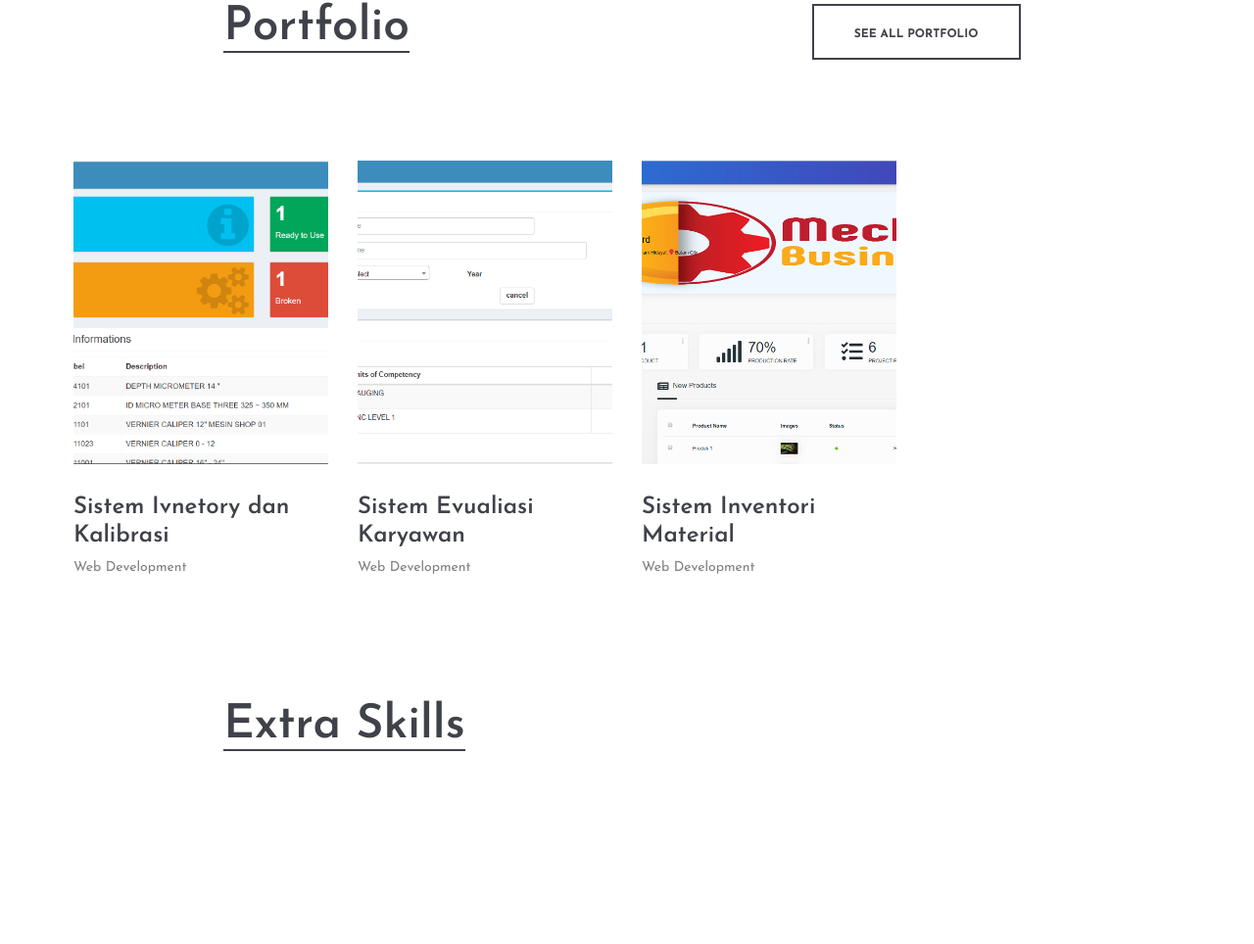
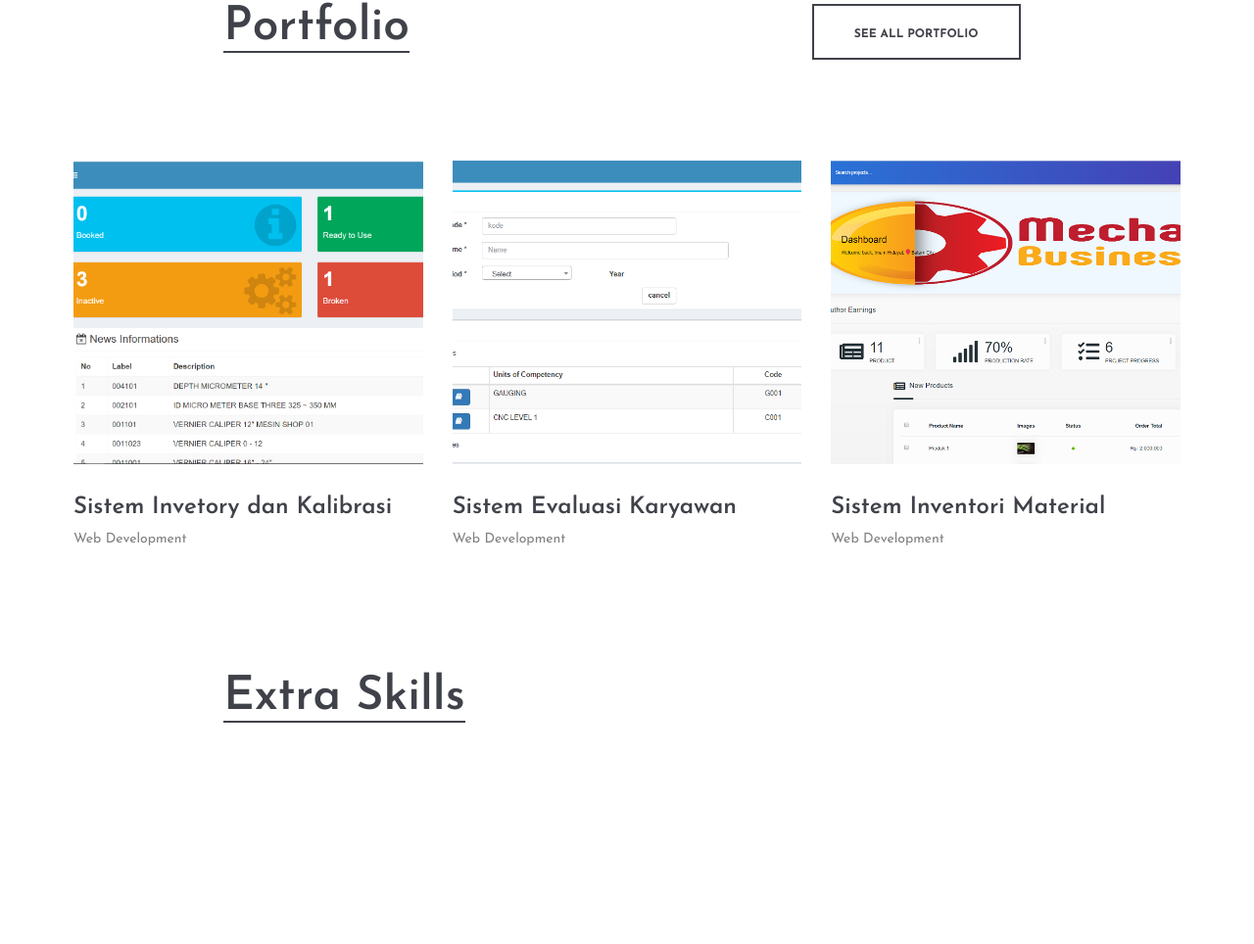
Before and after one commit to sahyudi/sahyudi.github.io, a plain HTML site: page index.html in a window 1280 px wide. Shown: the part 3164-4128 px from the top of the page at 98% size. Drawn offline with nearby package versions, Linux system fonts and the light colour scheme.

Commit message:
memperbaiki typo

```diff
--- a/index.html
+++ b/index.html
@@ -247,23 +247,23 @@
       </div>
       <div class="portfolio-warp">
         <div class="row">
-          <div class="col-xl-3 col-lg-6 col-md-6 col-md-4">
+          <div class="col-xl-4 col-lg-4 col-md-4">
             <div class="portfolio-item">
               <a href="img/portfolio/inventory.png" class="set-bg port-pic"
                 data-setbg="img/portfolio/inventory.png"></a>
-              <h2>Sistem Ivnetory dan Kalibrasi</h2>
+              <h2>Sistem Invetory dan Kalibrasi</h2>
               <p>Web Development</p>
             </div>
           </div>
-          <div class="col-xl-3 col-lg-6 col-md-6 col-md-4">
+          <div class="col-xl-4 col-lg-4 col-md-4">
             <div class="portfolio-item">
               <a href="img/portfolio/evaluation.png" class="set-bg port-pic"
                 data-setbg="img/portfolio/evaluation.png"></a>
-              <h2>Sistem Evualiasi Karyawan</h2>
+              <h2>Sistem Evaluasi Karyawan</h2>
               <p>Web Development</p>
             </div>
           </div>
-          <div class="col-xl-3 col-lg-6 col-md-6 col-md-4">
+          <div class="col-xl-4 col-lg-4 col-md-4">
             <div class="portfolio-item">
               <a href="img/portfolio/mys_system.png" class="set-bg port-pic"
                 data-setbg="img/portfolio/mys_system.png"></a>
```
